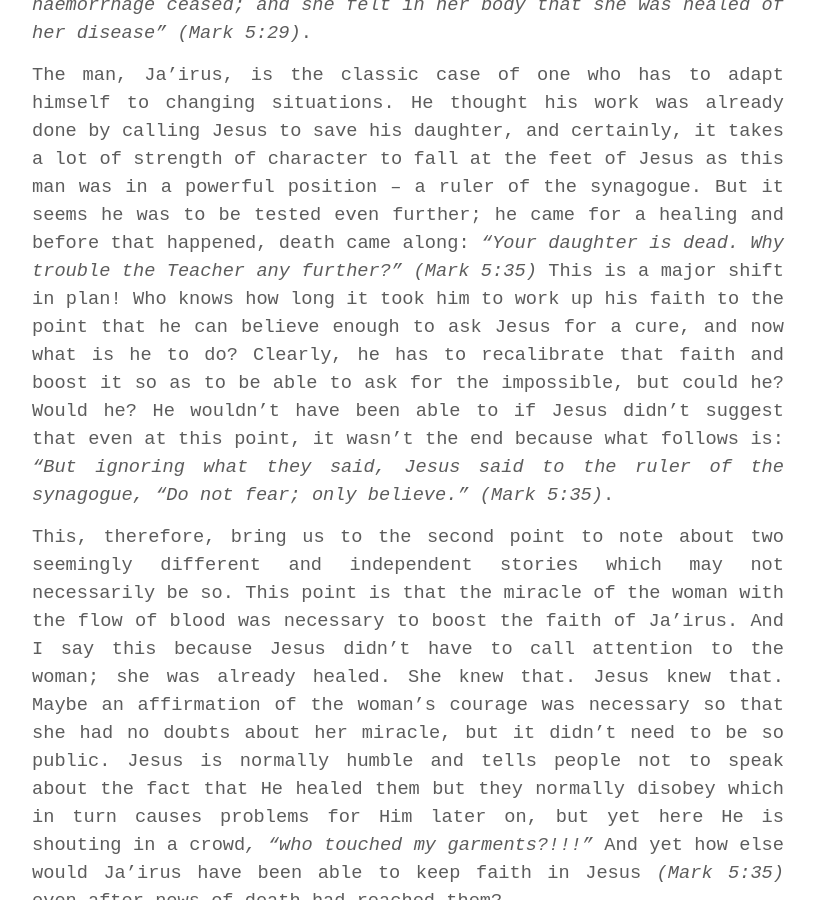
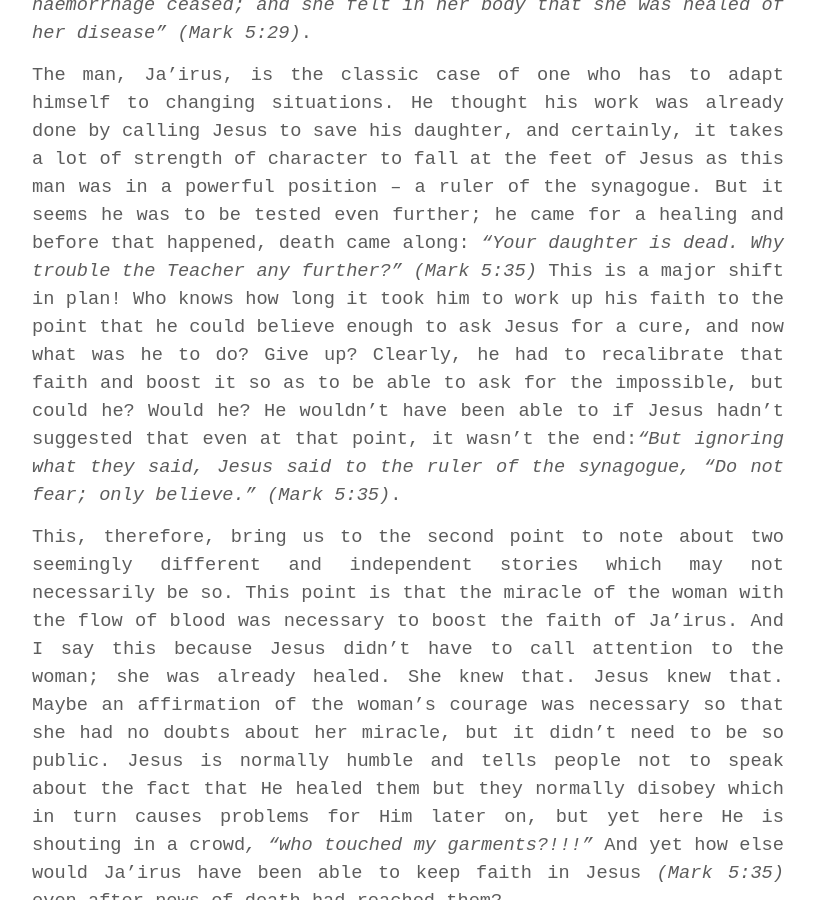
Before and after one commit to soulatcrossroad/dawnscribbler.github.io, a Jekyll site: the page built from _posts/2019-02-05-dead-end-is-not-the-end.md, in a window 1280 px wide and 900 px high, scrolled down 1139 px. Shown: the whole window, without its empty margins (232-1047 px from the left). Built offline with Jekyll 4.4.1, drawn with Linux system fonts in a browser that asks for light colours; some web fonts are replaced; some of the changed text lies outside the part shown.

Commit message:
Update 2019-02-05-dead-end-is-not-the-end.md

```diff
--- a/_posts/2019-02-05-dead-end-is-not-the-end.md
+++ b/_posts/2019-02-05-dead-end-is-not-the-end.md
@@ -45,12 +45,10 @@ the synagogue. But it seems he was to be tested even further; he came for a
 healing and before that happened, death came along: *"Your daughter is dead.
 Why trouble the Teacher any further?" (Mark 5:35)* This is a major shift in
 plan! Who knows how long it took him to work up his faith to the point that he
-can believe enough to ask Jesus for a cure, and now what is he to do? Clearly,
-he has to recalibrate that faith and boost it so as to be able to ask for the
+could believe enough to ask Jesus for a cure, and now what was he to do? Give up? Clearly,
+he had to recalibrate that faith and boost it so as to be able to ask for the
 impossible, but could he? Would he? He wouldn’t have been able to if Jesus
-didn’t suggest that even at this point, it wasn’t the end because what follows
-is: *“But ignoring what they said, Jesus said to the ruler of the synagogue, "Do
-not fear; only believe." (Mark 5:35)*.
+hadn’t suggested that even at that point, it wasn’t the end:*“But ignoring what they said, Jesus said to the ruler of the synagogue, "Do not fear; only believe." (Mark 5:35)*.
 
 This, therefore, bring us to the second point to note about two seemingly
 different and independent stories which may not necessarily be so. This point is
@@ -95,7 +93,7 @@ of the Psalmist has promised us, *“those who seek him shall praise the LORD!
 (Psalms 22:25)*
 
 *“Go in peace, and be healed of your disease… The child is not dead but
-sleeping… “.* If our lives – our circumstances – have not ended in Jesus, then
+sleeping…”.* If our lives – our circumstances – have not ended in Jesus, then
 it is not the end.
 
 
```
